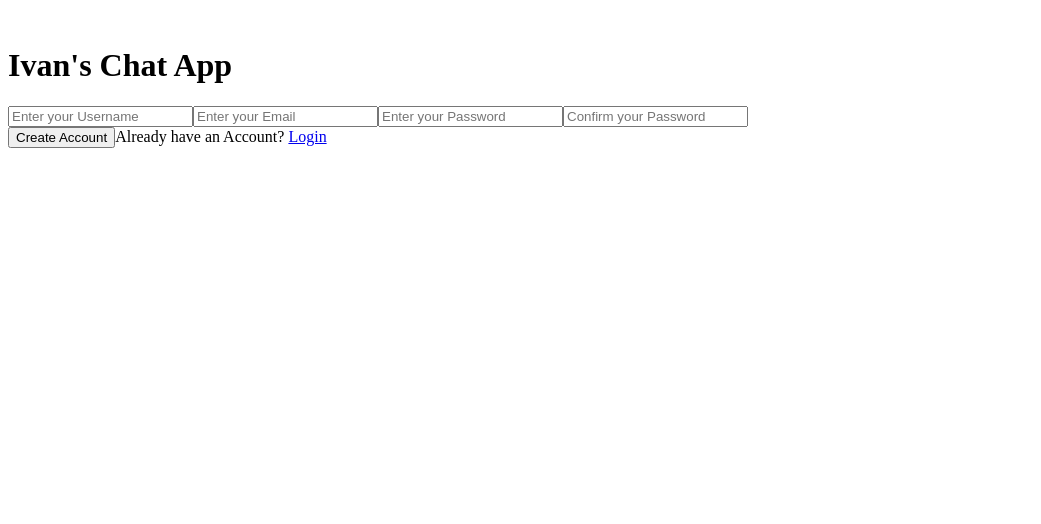
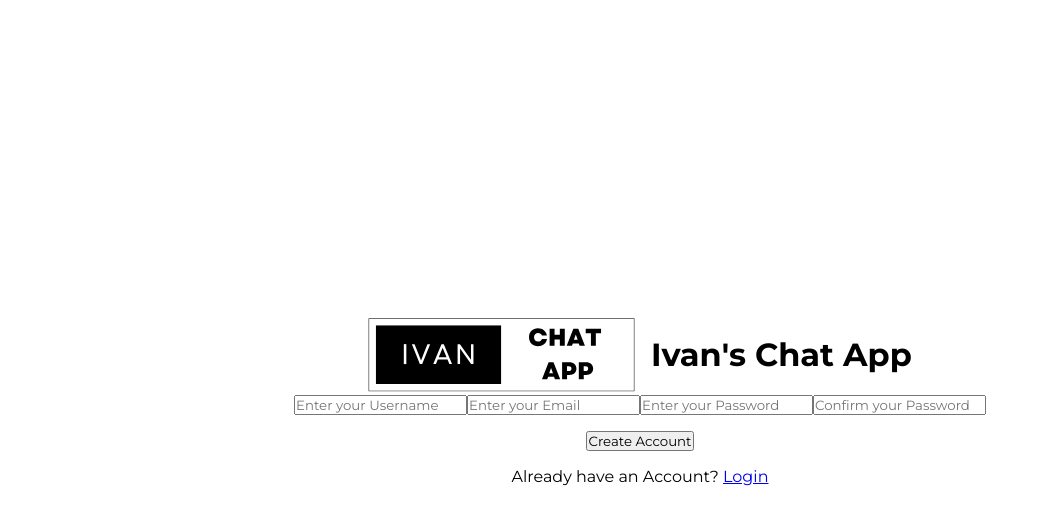
Before and after one commit to Ivaaaan02/nodejs, a React (Create React App) app in the folder public/: page /register in a window 1280 px wide. Shown: the top 524 px of the page, without its empty margins (0-1041 px from the left). Built offline with nearby package versions, Linux system fonts and the light colour scheme; the HTML template or start-up script is replaced by a standard one.

Commit message:
Register with logo

```diff
--- a/public/src/index.css
+++ b/public/src/index.css
@@ -0,0 +1,19 @@
+@import url('https://fonts.googleapis.com/css2?family=Montserrat:wght@100;200;300;400;500;600;700;800;900&display=swap');
+
+* {
+  margin: 0;
+  padding: 0;
+  box-sizing: border-box;
+}
+
+body,
+button,
+input {
+  font-family: 'Montserrat', sans-serif;
+}
+
+body {
+  max-height: 100vh;
+  max-width: 100vw;
+  overflow: hidden;
+}
--- a/public/src/pages/Register.jsx
+++ b/public/src/pages/Register.jsx
@@ -1,6 +1,7 @@
 import React from "react";
 import { Link } from "react-router-dom";
 import styled from "styled-components";
+import Logo from "../assets/logo.svg"
 function Register() {
     const handleSubmit = (event) => {
         event.preventDefault();
@@ -13,7 +14,7 @@ function Register() {
         <FormContainer >
             <form onSubmit={(event) => handleSubmit(event)}>
                 <div className="brand">
-                    <img src="" alt="" />
+                    <img src={Logo} alt="Logo" />
                     <h1>Ivan's Chat App</h1>
                 </div>
                 <input
@@ -49,6 +50,23 @@ function Register() {
     );
 }
 
-const FormContainer = styled.div``;
+const FormContainer = styled.div`
+    height: 100vh;
+    width: 100vw;
+    display: flex;
+    flex-direction: column;
+    justify-content: center;
+    gap: 1rem;
+    align-items: center;
+    .brand {
+        display: flex;
+        align-items: center;
+        gap: 1rem;
+        justify-content: center;
+        img {
+            height: 5rem;
+        }
+    }
+`;
 
 export default Register;
```
Also changed, not shown: public/src/assets/logo.svg (added).
